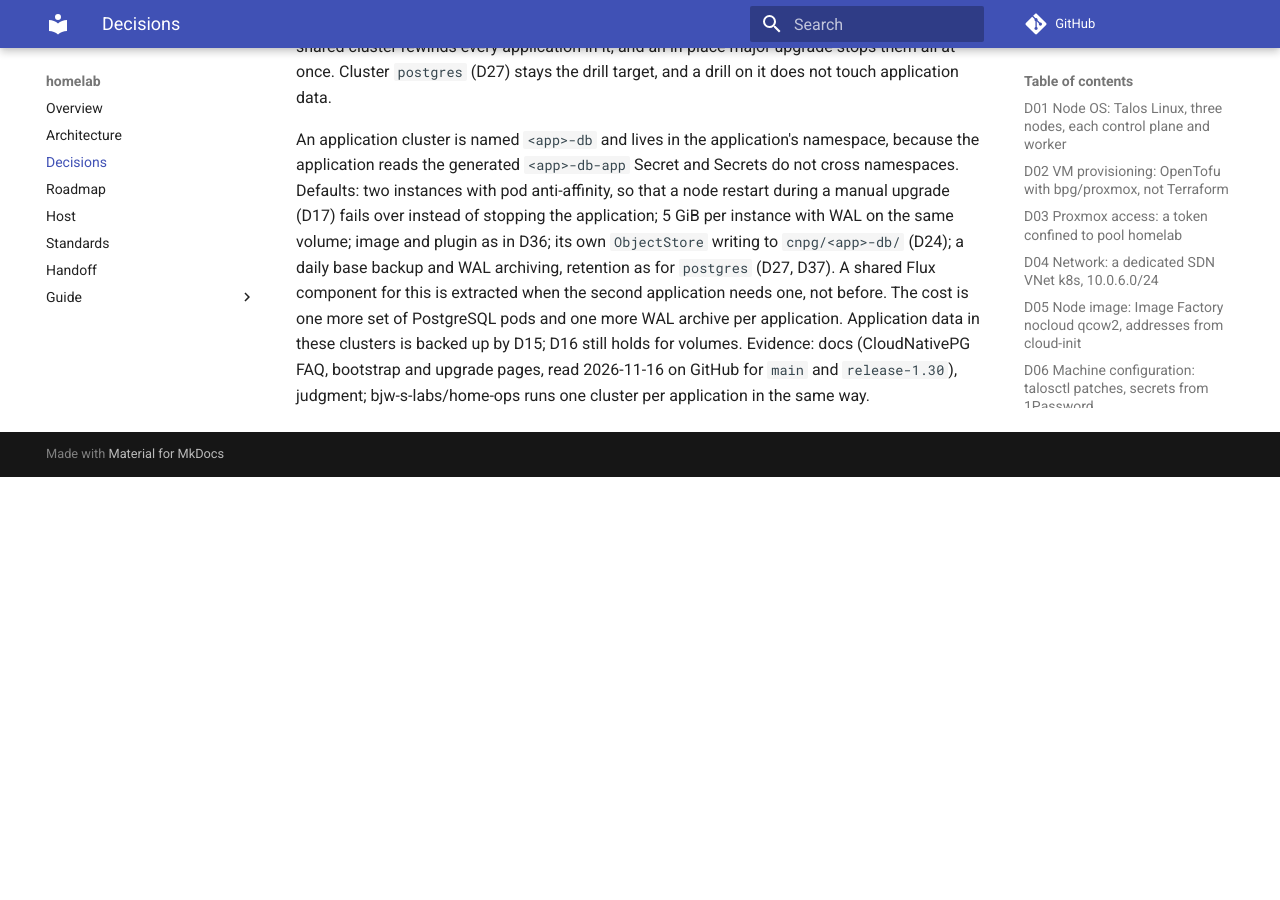
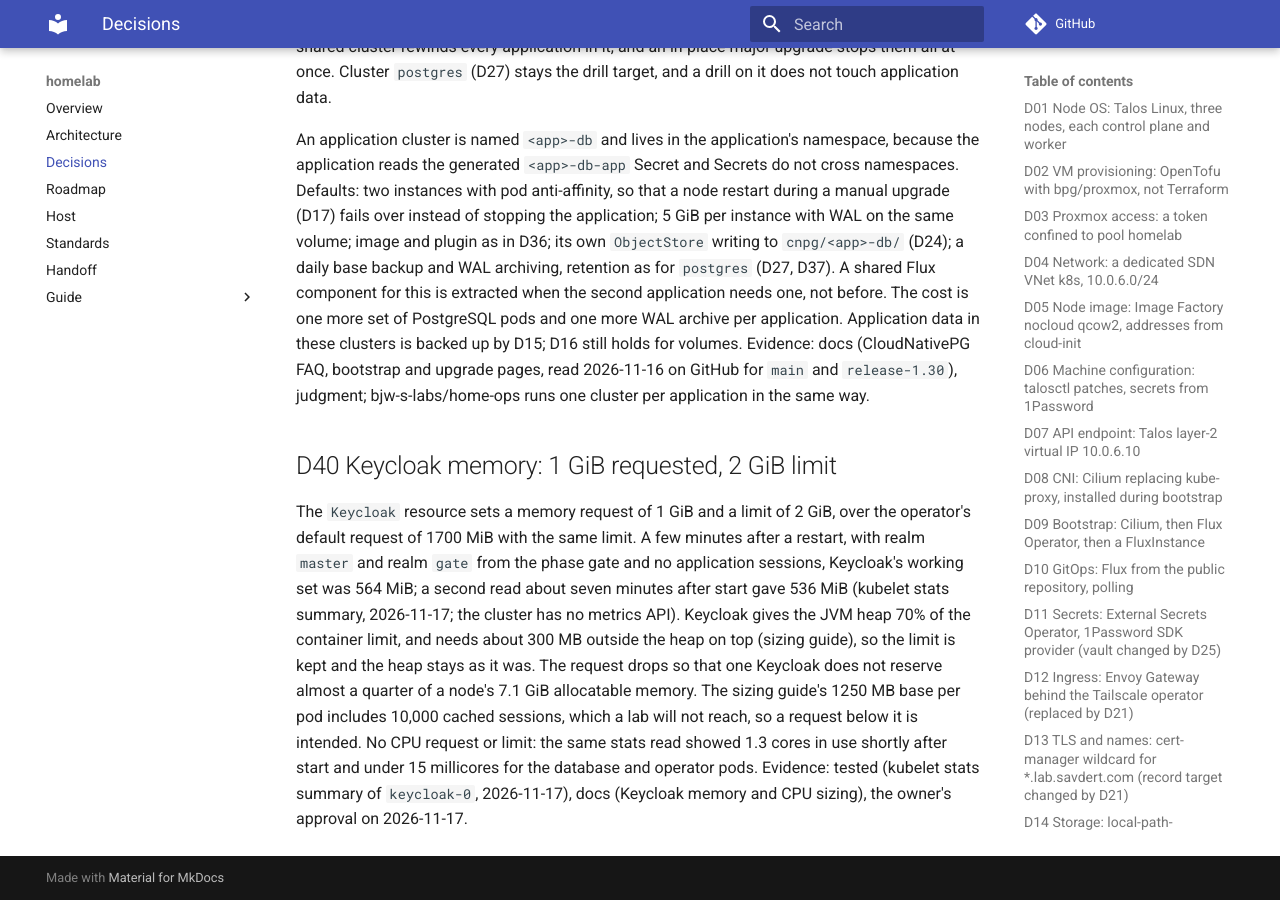
Before and after one commit to msavdert/homelab, an MkDocs documentation site: the page built from docs/decisions.md, in a window 1280 px wide and 900 px high, scrolled down 14252 px. Built offline with MkDocs 1.6.1 and Material for MkDocs 9.7.7, drawn with Linux system fonts in a browser that asks for light colours; comment, search, counter and statistics services are not loaded; before the commit the page ends 14729 px from its top, so only the background shows below that.

Commit message:
feat(keycloak): request 1 GiB of memory, keep the 2 GiB limit (D40) (#37)
Phase 8 "Decide here", approved by the owner on 2026-11-17.

- `Keycloak.spec.resources`: memory request 1Gi, limit 2Gi (operator
default: 1700Mi / 2Gi).
- D40 records the measurement: working set 564 MiB a few minutes after a
restart and 536 MiB about seven minutes after start (kubelet stats
summary; no metrics API), the heap rule from the sizing guide, and why
there is no CPU request.

Verified: `kubectl kustomize` renders the values; `spec.resources`
exists in the live v2beta1 CRD. After merge: the operator rolls
`keycloak-0`; check the StatefulSet shows the new values and the
Keycloak resource is Ready.

Audit: risky; internal pass with findings, 4 confirmed, 1 rejected; agy
gemini-4-hydrogen-high pass, 4 confirmed (2 external-only), 0 rejected;
2 rounds. The last internal findings were wording in D40 (timeline, CPU
range, sessions), fixed in the commit.

🤖 Generated with [Claude Code](https://claude.com/claude-code)

https://claude.ai/code/session_01FLhVtJAeFHQRY21yG83G1J

Co-authored-by: msavdert <msavdert@users.noreply.github.com>
Co-authored-by: Claude Opus 5.5 <noreply@anthropic.com>

```diff
--- a/docs/decisions.md
+++ b/docs/decisions.md
@@ -608,3 +608,22 @@ Application data in these clusters is backed up by D15; D16 still holds
 for volumes. Evidence: docs (CloudNativePG FAQ, bootstrap and upgrade
 pages, read 2026-11-16 on GitHub for `main` and `release-1.30`), judgment;
 bjw-s-labs/home-ops runs one cluster per application in the same way.
+
+## D40 Keycloak memory: 1 GiB requested, 2 GiB limit
+
+The `Keycloak` resource sets a memory request of 1 GiB and a limit of 2
+GiB, over the operator's default request of 1700 MiB with the same limit.
+A few minutes after a restart, with realm `master` and realm `gate` from
+the phase gate and no application sessions, Keycloak's working set was 564
+MiB; a second read about seven minutes after start gave 536 MiB (kubelet
+stats summary, 2026-11-17; the cluster has no metrics API). Keycloak gives
+the JVM heap 70% of the container limit, and needs about 300 MB outside
+the heap on top (sizing guide), so the limit is kept and the heap stays as
+it was. The request drops so that one Keycloak does not reserve almost a
+quarter of a node's 7.1 GiB allocatable memory. The sizing guide's 1250 MB
+base per pod includes 10,000 cached sessions, which a lab will not reach,
+so a request below it is intended. No CPU request or limit: the same stats
+read showed 1.3 cores in use shortly after start and under 15 millicores
+for the database and operator pods. Evidence: tested (kubelet stats
+summary of `keycloak-0`, 2026-11-17), docs (Keycloak memory and CPU
+sizing), the owner's approval on 2026-11-17.
```
Also changed, not shown: 1 other file.
